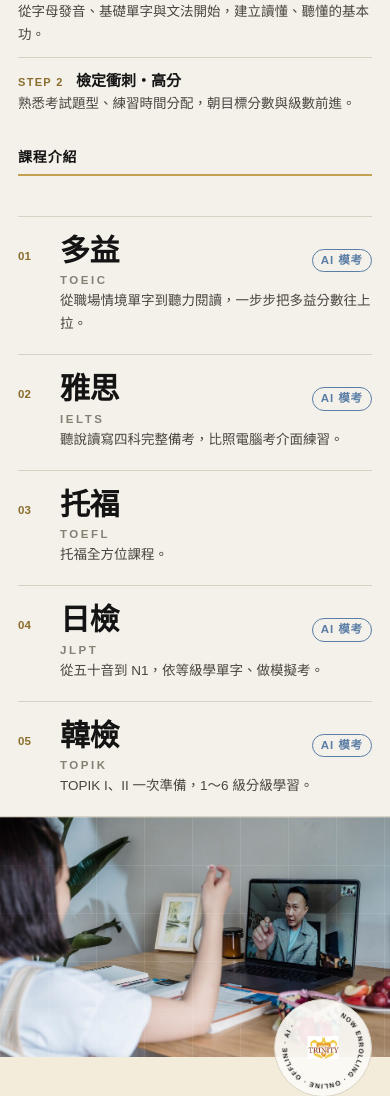
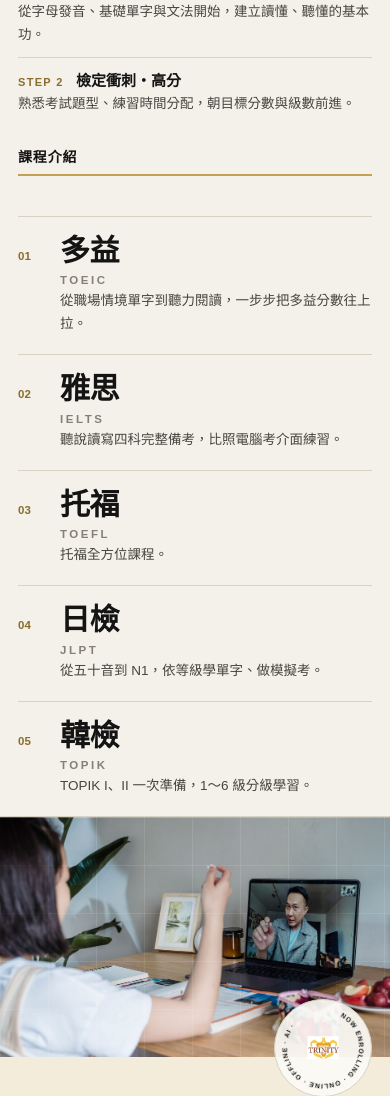
Before and after one commit to sandra960810/cram-school-quiz-system, a Flask app: page / in a window 390 px wide. Shown: the part 1781-2877 px from the top of the page. Run offline with Flask 3, Linux system fonts and the light colour scheme; some libraries are stand-ins or nearby versions.

Commit message:
官網預覽版：首頁課程列表拿掉「AI 模考」小標籤
使用者要求拿掉課程列表右邊的「AI 模考」小字樣；拿掉後把那一欄的空間收回，
手機版的排列也一起調整，說明文字右邊留一點邊距。

Co-Authored-By: Claude Opus 5.5 <noreply@anthropic.com>
Claude-Session: https://claude.ai/code/session_01RuXmBcdVRtsj6ErDWnQAy6

```diff
--- a/static/site.css
+++ b/static/site.css
@@ -203,7 +203,7 @@ a.s-card:hover { background: #fff; }
 .h-path li b { display: block; color: var(--brand-ink); font-size: 15px; }
 .h-path li b::before { counter-increment: p; content: "STEP " counter(p) "　"; font-size: 11px; letter-spacing: .12em; color: var(--brand-gold-ink); }
 .h-rows { display: flex; flex-direction: column; }
-.h-row { flex: 1; display: grid; grid-template-columns: 56px minmax(200px, 1fr) 1.2fr 76px; align-items: center; gap: 20px; padding: 20px 0 20px 36px;
+.h-row { flex: 1; display: grid; grid-template-columns: 56px minmax(200px, 1fr) 1.2fr; align-items: center; gap: 20px; padding: 20px 28px 20px 36px;
     border-bottom: 1px solid var(--brand-line); text-decoration: none; color: var(--brand-ink) !important; transition: background .15s; }
 .h-row:last-child { border-bottom: none; }
 .h-row:hover { background: var(--brand-paper); }
@@ -263,10 +263,9 @@ a.s-card:hover { background: #fff; }
     .h-cat-chip { width: 26px; height: 26px; }
     .h-split-side { grid-template-columns: 1fr; }
     .h-split-side img { height: 180px; margin-bottom: 18px; }
-    .h-row { grid-template-columns: 30px 1fr auto; gap: 4px 12px; padding: 18px 0; }
+    .h-row { grid-template-columns: 30px 1fr; gap: 4px 12px; padding: 18px 0; }
     .h-row-name { font-size: 30px; }
     .h-row-lead { grid-column: 2 / -1; grid-row: 2; font-size: 13.5px; }
-    .h-row > span:last-child { grid-column: 3; grid-row: 1; }
     .h-story { grid-template-columns: 1fr; min-height: 0; }
     .h-story-photo { height: 240px; }
     .h-story.is-flip .h-story-photo { order: -1; }
--- a/templates/site/home.html
+++ b/templates/site/home.html
@@ -98,7 +98,6 @@
                 <span class="h-row-no">{{ '%02d' % loop.index }}</span>
                 <span class="h-row-name">{{ c.name }}<small>{{ c.en }}</small></span>
                 <span class="h-row-lead">{{ c.lead }}</span>
-                {% if c.key in mocks_ready %}<span class="s-ai-pill">AI 模考</span>{% else %}<span></span>{% endif %}
             </a>
             {% endfor %}
         </div>
```
